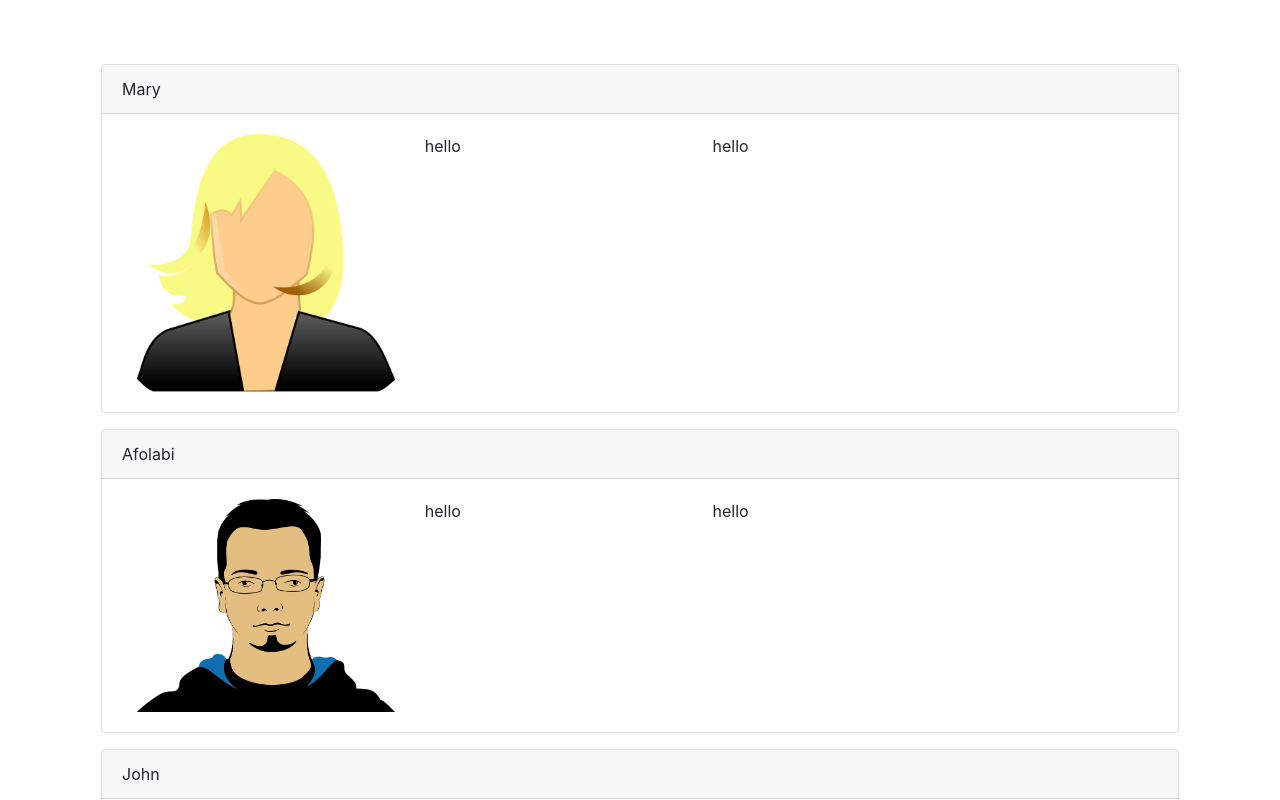
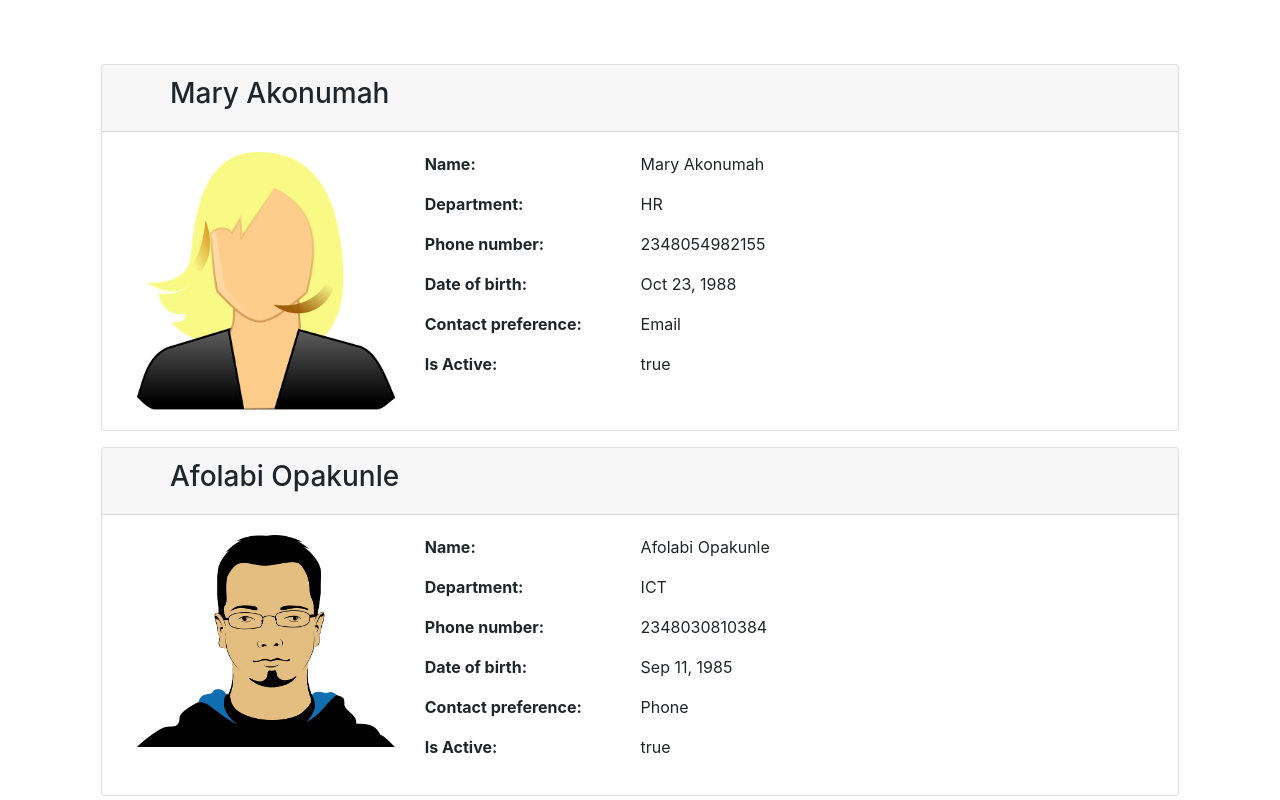
Before and after one commit to afolabiopakunle/angular-crud, an Angular app: page / in a window 1280 px wide. Shown: the top 800 px of the page. Built offline with nearby package versions, Linux system fonts and the light colour scheme.

Commit message:
ready for routing

```diff
--- a/src/app/app.module.ts
+++ b/src/app/app.module.ts
@@ -4,11 +4,13 @@ import { NgModule } from '@angular/core';
 import { AppRoutingModule } from './app-routing.module';
 import { AppComponent } from './app.component';
 import { ListEmployeesComponent } from './employees/list-employees.component';
+import { CreateEmployeeComponent } from './employees/create-employee.component';
 
 @NgModule({
   declarations: [
     AppComponent,
-    ListEmployeesComponent
+    ListEmployeesComponent,
+    CreateEmployeeComponent,
   ],
   imports: [
     BrowserModule,
--- /dev/null
+++ b/src/app/employees/create-employee.component.html
@@ -0,0 +1 @@
+<p>create-employee works!</p>
--- /dev/null
+++ b/src/app/employees/create-employee.component.ts
@@ -0,0 +1,15 @@
+import { Component, OnInit } from '@angular/core';
+
+@Component({
+  selector: 'app-create-employee',
+  templateUrl: './create-employee.component.html',
+  styleUrls: ['./create-employee.component.css']
+})
+export class CreateEmployeeComponent implements OnInit {
+
+  constructor() { }
+
+  ngOnInit(): void {
+  }
+
+}
--- a/src/app/employees/list-employees.component.html
+++ b/src/app/employees/list-employees.component.html
@@ -1,19 +1,28 @@
-
 <div class="card m-3" *ngFor="let employee of employees">
     <div class="card-header">
-        {{ employee.name }}
+        <h3 class="pl-5">{{ employee.name }} </h3>
     </div>
     <div class="card-body">
         <div class="col-sm-10">
             <div class="row">
-                  <div class="col sm-4">
+                <div class="col-sm-4">
                     <img class="img-fluid" [src]="employee.photoPath" alt="emp">
                 </div>
-                  <div class="col sm-4">
-                    hello
+                <div class="col-sm-3">
+                    <p><strong>Name:</strong></p>
+                    <p><strong>Department:</strong></p>
+                    <p><strong>Phone number:</strong></p>
+                    <p><strong>Date of birth:</strong></p>
+                    <p><strong>Contact preference:</strong></p>
+                    <p><strong>Is Active:</strong></p>
                 </div>
-                <div class="col sm-4">
-                    hello
+                <div class="col-sm-4">
+                    <p>{{ employee.name }}</p>
+                    <p>{{ employee.department }}</p>
+                    <p>{{ employee.phoneNumber }}</p>
+                    <p>{{ employee.dateOfBirth | date }}</p>
+                    <p>{{ employee.contactPreference }}</p>
+                    <p>{{ employee.isActive }}</p>
                 </div>
             </div>
         </div>
--- a/src/app/employees/list-employees.component.ts
+++ b/src/app/employees/list-employees.component.ts
@@ -11,33 +11,34 @@ export class ListEmployeesComponent implements OnInit {
   employees: Employee[] = [
     {
       id: 1,
-      name: 'Mary',
+      name: 'Mary Akonumah',
       gender: 'Female',
       contactPreference: 'Email',
+      phoneNumber: 2348054982155,
       dateOfBirth: new Date('10/23/1988'),
-      department: 'IT',
+      department: 'HR',
       isActive: true,
       photoPath: 'assets/images/mary.png',
     },
     {
       id: 2,
-      name: 'Afolabi',
+      name: 'Afolabi Opakunle',
       gender: 'Male',
       contactPreference: 'Phone',
       phoneNumber: 2348030810384,
-      department: 'HR',
+      department: 'ICT',
       isActive: true,
       dateOfBirth: new Date('09/11/1985'),
       photoPath: 'assets/images/mark.png'
     },
     {
       id: 3,
-      name: 'John',
+      name: 'John Otabil',
       gender: 'Male',
       contactPreference: 'Phone',
       phoneNumber: 345204020040,
       dateOfBirth: new Date('2/24/1998'),
-      department: 'IT',
+      department: 'Finance',
       isActive: false,
       photoPath: 'assets/images/john.png'
     }
```
Also changed, not shown: src/app/employees/create-employee.component.css (added). Lines whose indentation alone changed are shown as unchanged.
